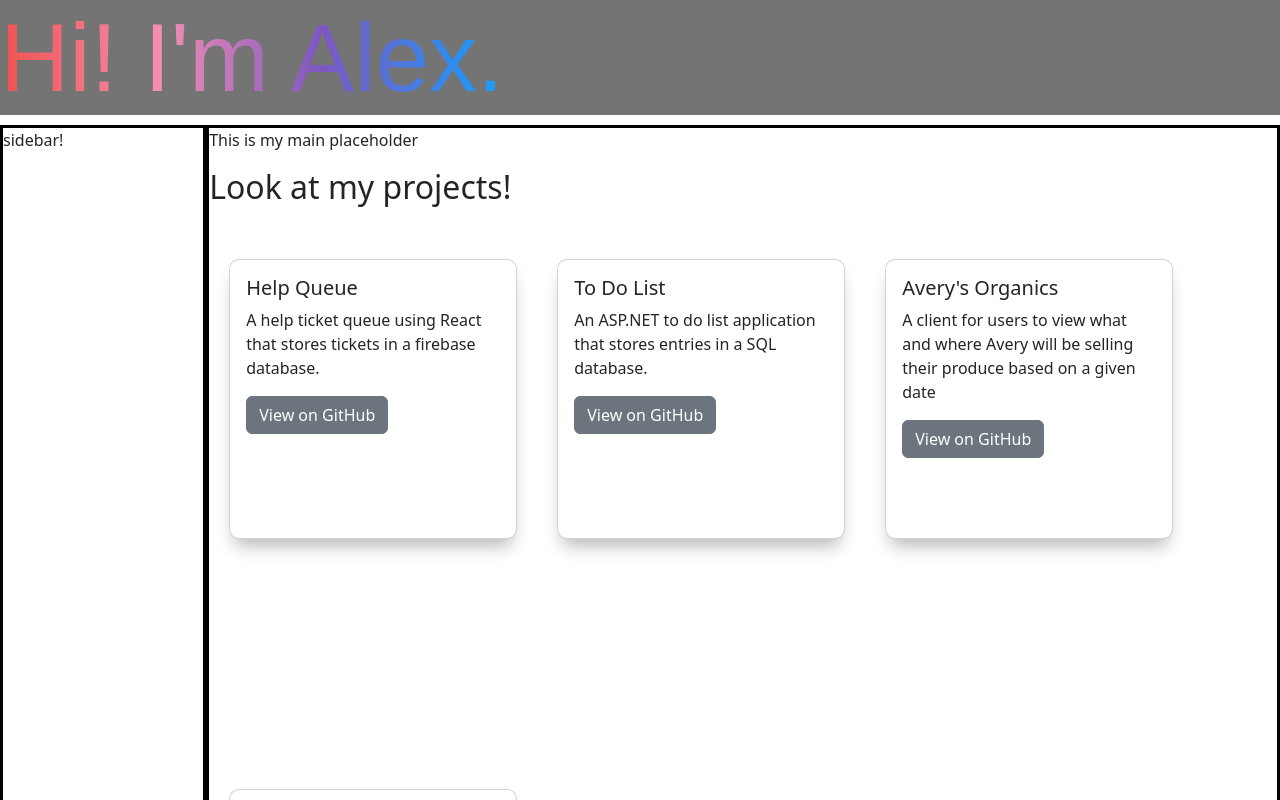
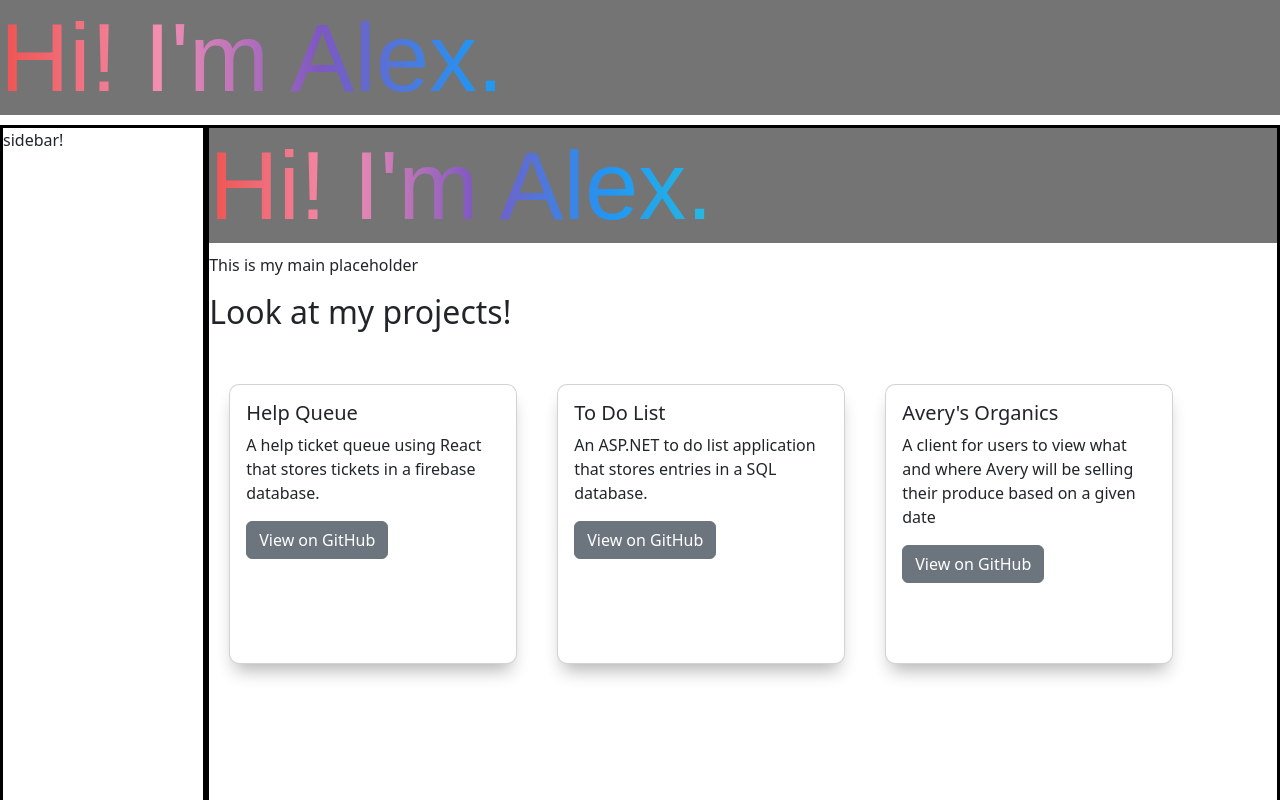
Before and after one commit to alexiusvdt/profile, a React (Create React App) app: page / in a window 1280 px wide. Shown: the top 800 px of the page. Built offline with nearby package versions, Linux system fonts and the light colour scheme.

Commit message:
cleanup commit, begin header transition work

```diff
--- a/src/components/Header.js
+++ b/src/components/Header.js
@@ -2,23 +2,7 @@ import React from "react";
 import styled from "styled-components";
 
 function Header() {
-// styling goes here
-const Div1 = styled.div`
-  background-color: #747474;
-`
 
-const P = styled.p`
-  color: #fff;
-`
-const H1 = styled.h1 `
-  margin-top: 0px;
-  margin-bottom: 10px;
-  font-family: sans-serif;
-  font-size: 6rem;
-  background: linear-gradient(to right, #ef5350, #f48fb1, #7e57c2, #2196f3, #26c6da, #43a047, #eeff41, #f9a825, #ff5722);
-  -webkit-background-clip: text;
-  -webkit-text-fill-color: transparent;
-`
 
   return (
     <>
@@ -36,35 +20,19 @@ const H1 = styled.h1 `
 
 export default Header;
 
-// delete all this
-// const StyledLink = styled(Link)`
-//   color: #fff;
-//   font-family: segoe UI, monospace;
-//   margin: 5px;
-//   &:hover{
-//     color: green;
-//   };
-//   &:focus{
-//   color: #151ba0;
-//   };
-// rainbow drop shadow version
-// const H1 = styled.h1`
-//   margin-top: 0px;
-//   margin-bottom: 50px;
-//   margin-left: 40px;
-//   font-family: Segoe UI, sans-serif;
-//   color: #fff;
-//   text-align: left;
-//   font-size: 4rem;
-//   letter-spacing: 0.2rem;
-//   text-transform: uppercase;
-//   text-shadow: -4px 4px #ef3550,
-//               -8px 8px #f48fb1,
-//               -12px 12px #7e57c2,
-//               -16px 16px #2196f3,
-//               -20px 20px #26c6da,
-//               -24px 24px #43a047,
-//               -28px 28px #eeff41,
-//               -32px 32px #f9a825,
-//               -36px 36px #ff5722;
-//
+// STYLING
+const Div1 = styled.div`
+  background-color: #747474;
+`
+const P = styled.p`
+  color: #fff;
+`
+const H1 = styled.h1 `
+  margin-top: 0px;
+  margin-bottom: 10px;
+  font-family: sans-serif;
+  font-size: 6rem;
+  background: linear-gradient(to right, #ef5350, #f48fb1, #7e57c2, #2196f3, #26c6da, #43a047, #eeff41, #f9a825, #ff5722);
+  -webkit-background-clip: text;
+  -webkit-text-fill-color: transparent;
+`
--- a/src/components/PageControl.js
+++ b/src/components/PageControl.js
@@ -1,17 +1,17 @@
 import React, { useState, useEffect } from 'react';
+import styled from "styled-components";
 // import Socials from './Socials';
 import Projects from './Projects';
 import ContactForm from './ContactMe';
 import MySkills from './MySkills';
 import Main from './Main';
-import styled from "styled-components";
 import Sidebar from './Sidebar';
+import Header from './Header';
 
 const Container = styled.div`
   display: flex;
 
 `;
-//whatever we pass in to pane will replace the default weight here
 const Pane = styled.div`
   flex: ${props => props.weight};
   border: solid 3px black;
@@ -27,6 +27,7 @@ const PageControl = ({
         <Sidebar />
       </Pane>
       <Pane weight={rightWeight}>
+        <Header />
         <Main />
         <Projects />
         <MySkills />
```
